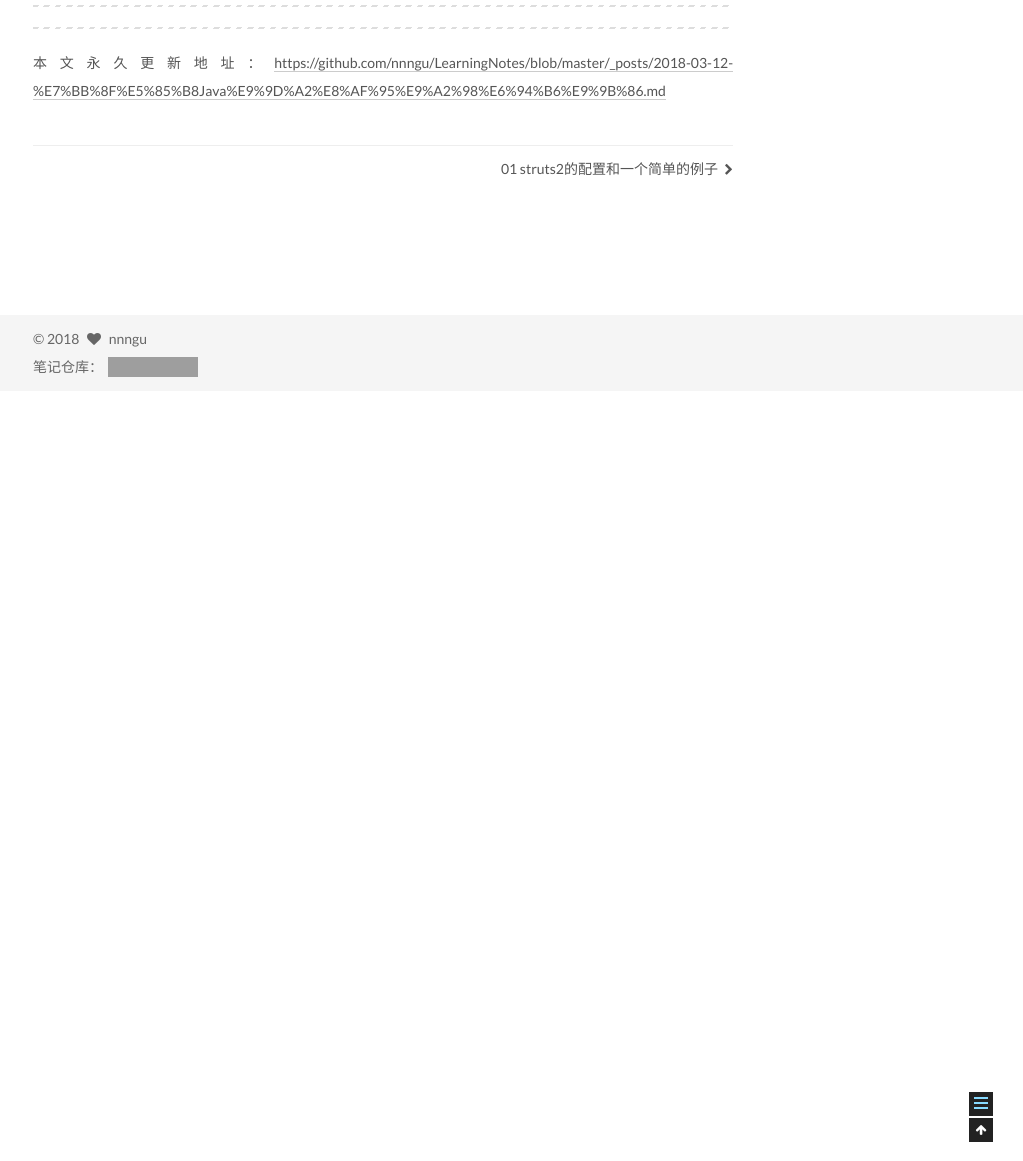
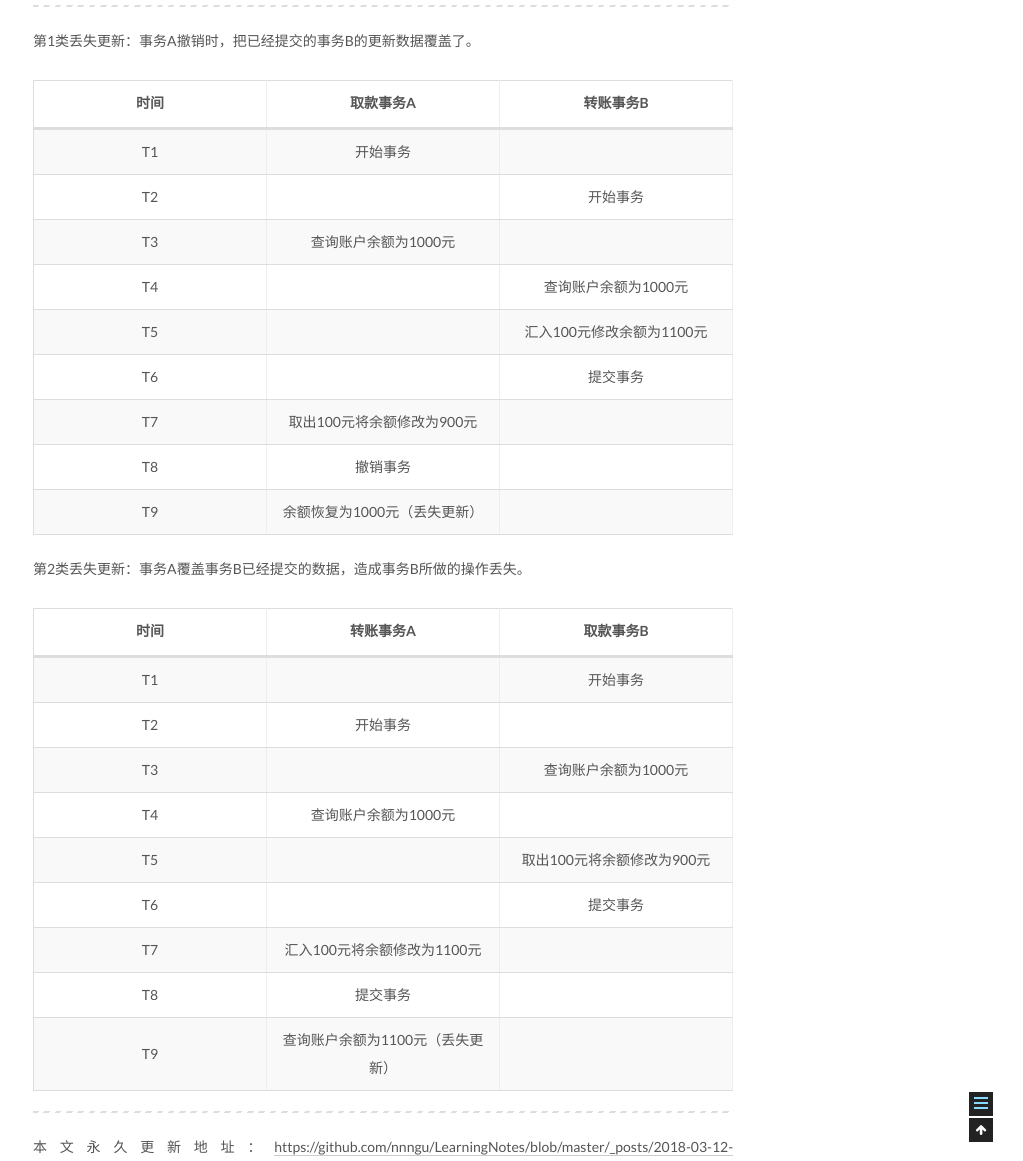
Before and after one commit to nnngu/LearningNotes, a Jekyll site: the page built from _posts/2018-03-12-经典Java面试题收集.md, in a window 1280 px wide and 1400 px high, scrolled down 54622 px. Shown: the part 239-1400 px from the top of the window, without its empty margins (257-1280 px from the left). Built offline with Jekyll 4.4.1, drawn with Linux system fonts in a browser that asks for light colours; before the commit the page ends 55252 px from its top, so only the background shows below that; grey boxes are pictures that could not be loaded.

Commit message:
修改文件: _posts/2018-03-12-经典Java面试题收集.md

```diff
--- a/_posts/2018-03-12-经典Java面试题收集.md
+++ b/_posts/2018-03-12-经典Java面试题收集.md
@@ -1967,6 +1967,34 @@ while(rs.next()) {
 
 ---
 
+第1类丢失更新：事务A撤销时，把已经提交的事务B的更新数据覆盖了。
+
+时间 | 取款事务A | 转账事务B
+:-: | :-: | :-:
+T1	|开始事务	|
+T2	 |	| 开始事务
+T3	|查询账户余额为1000元	 |
+T4	| |	查询账户余额为1000元
+T5	| |	汇入100元修改余额为1100元
+T6	| |	提交事务
+T7	| 取出100元将余额修改为900元 |
+T8	| 撤销事务	|
+T9	| 余额恢复为1000元（丢失更新）	 |
+
+第2类丢失更新：事务A覆盖事务B已经提交的数据，造成事务B所做的操作丢失。
+
+时间 |	转账事务A	| 取款事务B
+:-: | :-: | :-:
+T1	|| 	开始事务
+T2	|开始事务	 |
+T3	 ||	查询账户余额为1000元
+T4	|查询账户余额为1000元	 |
+T5	 ||	取出100元将余额修改为900元
+T6	|| 	提交事务
+T7	|汇入100元将余额修改为1100元	 |
+T8	|提交事务	 |
+T9	|查询账户余额为1100元（丢失更新）	 |
+
 
 
 
```
